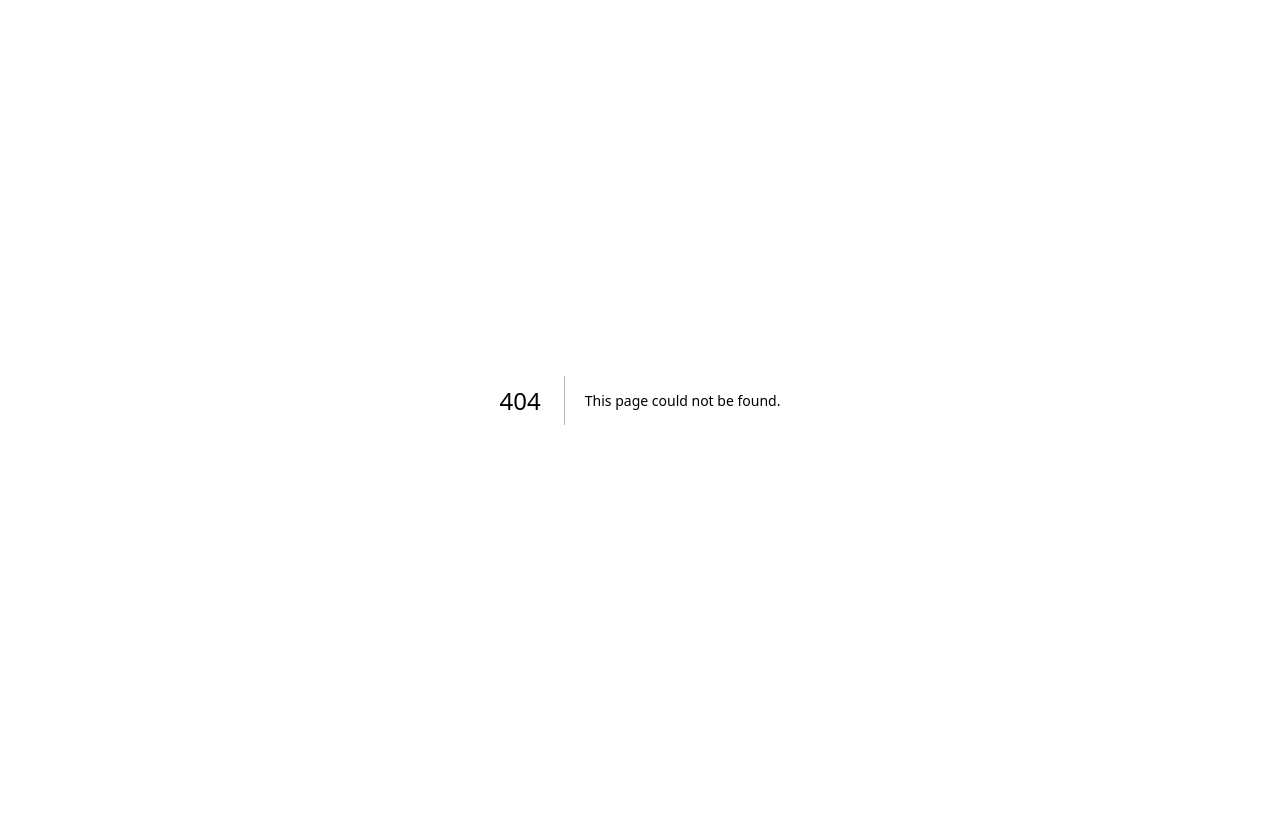
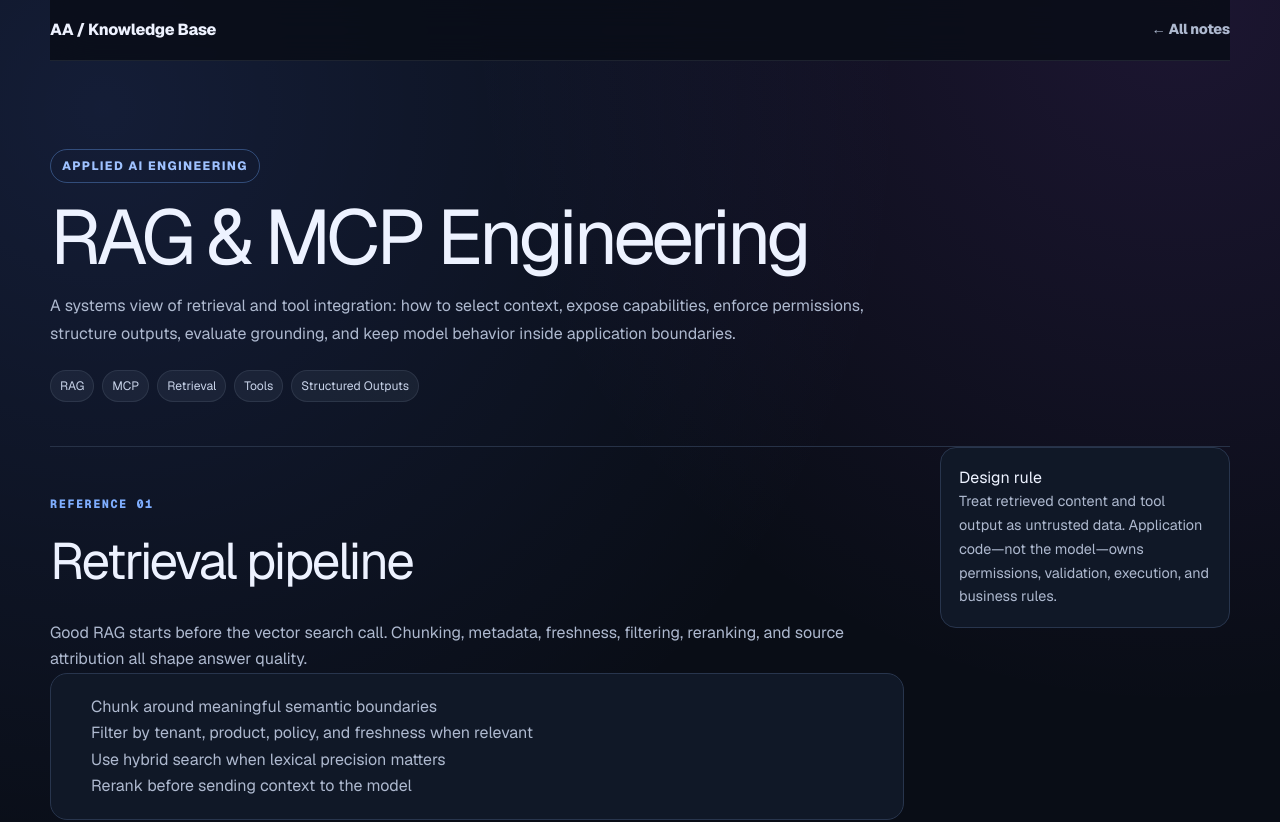
Before and after one commit to iamitesh/amitesh-portfolio, a Next.js app: page /knowledge-base/rag-and-mcp in a window 1280 px wide. Before the commit this address had no page. Shown: the top 822 px of the page. Before the commit the page ends 800 px from the top, so only its background shows below. Built offline with nearby package versions, Linux system fonts and the light colour scheme.

Commit message:
feat: add RAG and MCP knowledge route

```diff
--- /dev/null
+++ b/app/knowledge-base/rag-and-mcp/page.tsx
@@ -0,0 +1,21 @@
+import type { Metadata } from "next";
+import TopicPage from "../topic-page";
+
+export const metadata: Metadata = { title: "RAG & MCP Engineering | Knowledge Base" };
+
+export default function Page() {
+  return <TopicPage
+    eyebrow="Applied AI engineering"
+    title="RAG & MCP Engineering"
+    intro="A systems view of retrieval and tool integration: how to select context, expose capabilities, enforce permissions, structure outputs, evaluate grounding, and keep model behavior inside application boundaries."
+    tags={["RAG", "MCP", "Retrieval", "Tools", "Structured Outputs"]}
+    note="Treat retrieved content and tool output as untrusted data. Application code—not the model—owns permissions, validation, execution, and business rules."
+    sections={[
+      { title: "Retrieval pipeline", body: "Good RAG starts before the vector search call. Chunking, metadata, freshness, filtering, reranking, and source attribution all shape answer quality.", bullets: ["Chunk around meaningful semantic boundaries", "Filter by tenant, product, policy, and freshness when relevant", "Use hybrid search when lexical precision matters", "Rerank before sending context to the model"] },
+      { title: "Context selection", body: "The model should receive the smallest useful context for the current step rather than every available document or conversation turn.", bullets: ["Separate workflow state from long-term memory", "Summarize long conversations", "Prefer authoritative sources", "Do not let retrieved text override system or developer instructions"] },
+      { title: "MCP & tool contracts", body: "MCP standardizes how tools, resources, and context can be exposed, but the architecture principles remain the same with or without it.", bullets: ["Clear tool name and description", "Typed input and output schemas", "Timeout and retry behavior", "Permission boundaries", "Structured errors and logs"] },
+      { title: "Safety & permissions", body: "Read operations and write operations should have different risk levels, with high-impact actions protected by deterministic checks and approval gates.", bullets: ["Least-privilege credentials", "Validate identity and ownership", "Require confirmation for destructive or financial actions", "Never execute raw model-generated SQL or shell commands"] },
+      { title: "Evaluation", body: "Evaluate retrieval and tool traces, not just the final prose response.", bullets: ["Retrieval hit rate", "Citation/source correctness", "Tool selection accuracy", "Argument validity", "Policy compliance", "Task completion and cost per successful task"] },
+    ]}
+  />;
+}
```
